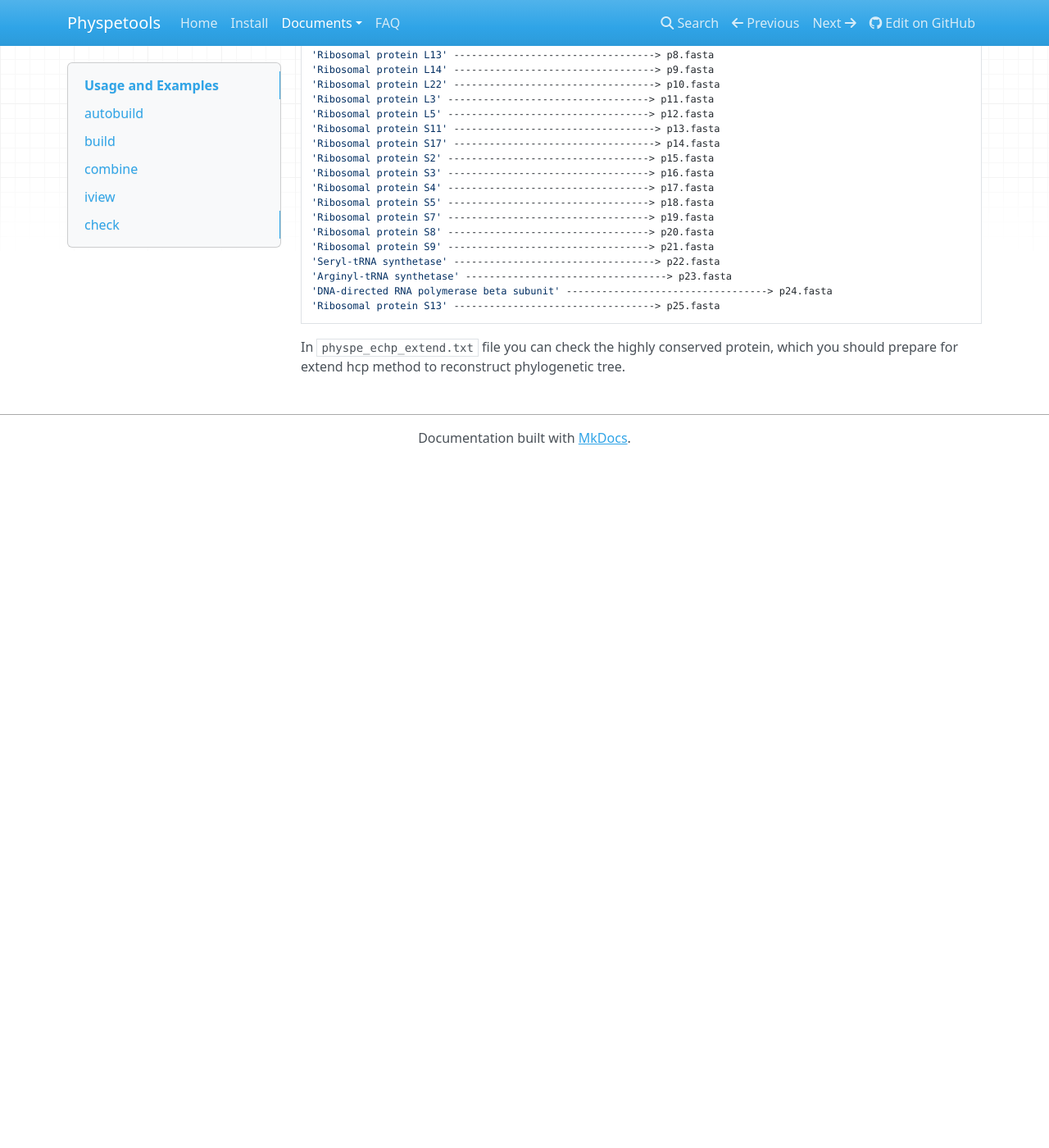
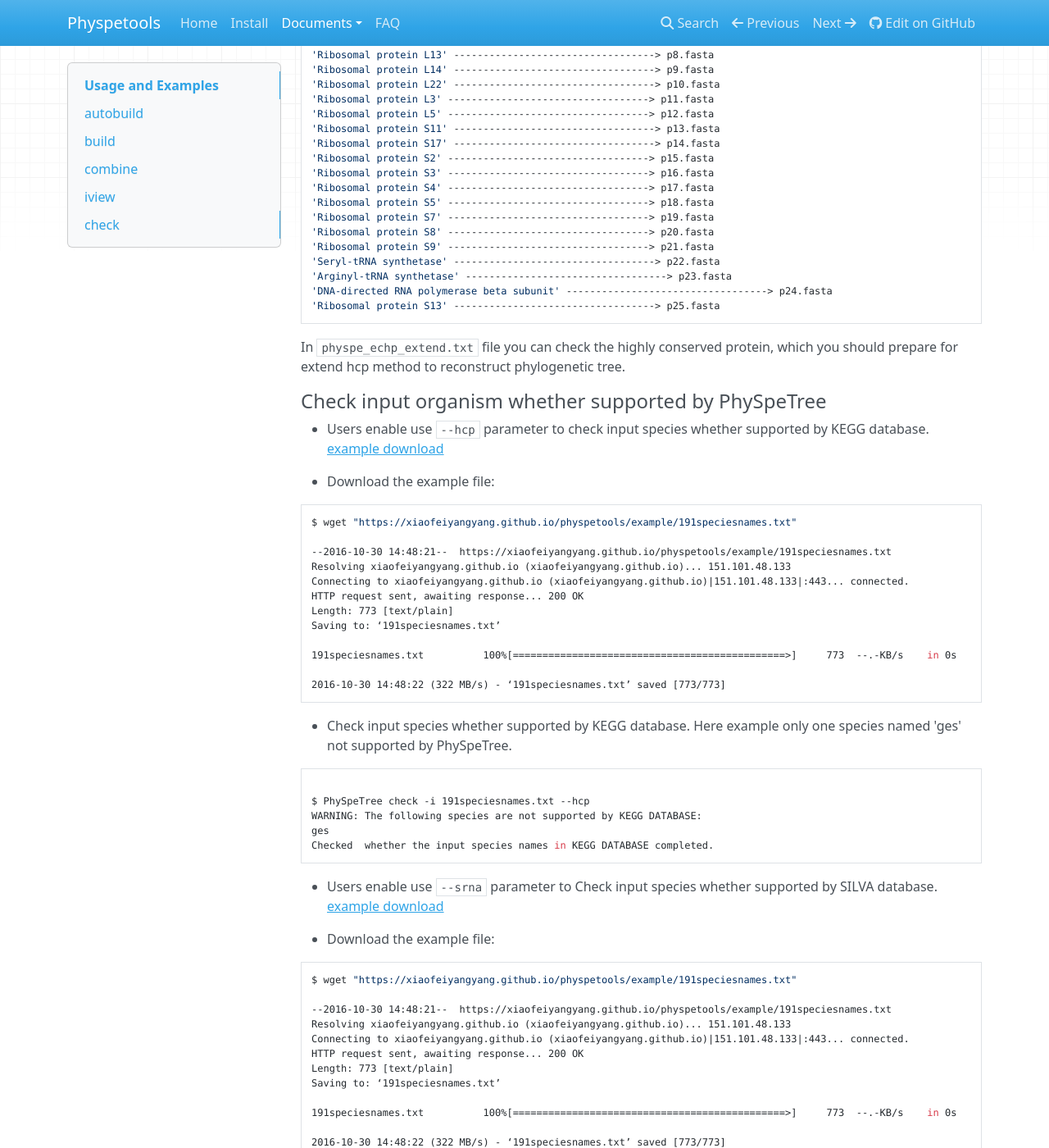
Before and after one commit to yangfangs/physpetools, an MkDocs documentation site: the page built from docs/docs/usage.md, in a window 1280 px wide and 1400 px high, scrolled down 18045 px. Shown: the whole window at 82% size. Built offline with MkDocs 1.6.1, drawn with Linux system fonts in a browser that asks for light colours; nearby versions of some CDN libraries; old or Windows-style settings are respelled for this version of MkDocs; before the commit the page ends 18607 px from its top, so only the background shows below that; some of the changed text lies outside the part shown.

Commit message:
update usage check module

````diff
--- a/docs/docs/usage.md
+++ b/docs/docs/usage.md
@@ -834,7 +834,7 @@ $ PhySpeTree check -i organism_example_list.txt --ehcp
 ### example
 
 
-#### check organism for extend autobuild
+#### Check organism for extend autobuild
 
 When users use `autobuild` to reconstruct phylogenetic tree with `--ehcp` method, you should prepare highly conserved proteins as extend proteins
 for auto build tree. You can determine what proteins to be prepared by the check command. Download example for check [organism_example_list.txt][1]
@@ -950,8 +950,96 @@ $ cat physpe_echp_extend.txt
 
 In `physpe_echp_extend.txt` file you can check the highly conserved protein, which you should prepare for extend hcp method to reconstruct phylogenetic tree.
 
+#### Check input organism whether supported by PhySpeTree
 
+* Users enable use `--hcp` parameter to check input species whether supported by KEGG database. [example download][6]
 
+* Download the example file:
+
+```bash
+$ wget "https://xiaofeiyangyang.github.io/physpetools/example/191speciesnames.txt"
+
+--2016-10-30 14:48:21--  https://xiaofeiyangyang.github.io/physpetools/example/191speciesnames.txt
+Resolving xiaofeiyangyang.github.io (xiaofeiyangyang.github.io)... 151.101.48.133
+Connecting to xiaofeiyangyang.github.io (xiaofeiyangyang.github.io)|151.101.48.133|:443... connected.
+HTTP request sent, awaiting response... 200 OK
+Length: 773 [text/plain]
+Saving to: ‘191speciesnames.txt’
+
+191speciesnames.txt          100%[==============================================>]     773  --.-KB/s    in 0s
+
+2016-10-30 14:48:22 (322 MB/s) - ‘191speciesnames.txt’ saved [773/773]
+```
+
+* Check input species whether supported by KEGG database. Here example only one species named 'ges' not supported by PhySpeTree.
+
+```bash
+
+$ PhySpeTree check -i 191speciesnames.txt --hcp
+WARNING: The following species are not supported by KEGG DATABASE:
+ges
+Checked  whether the input species names in KEGG DATABASE completed.
+```
+
+* Users enable use `--srna` parameter to Check input species whether supported by SILVA database. [example download][6]
+
+* Download the example file:
+
+```bash
+$ wget "https://xiaofeiyangyang.github.io/physpetools/example/191speciesnames.txt"
+
+--2016-10-30 14:48:21--  https://xiaofeiyangyang.github.io/physpetools/example/191speciesnames.txt
+Resolving xiaofeiyangyang.github.io (xiaofeiyangyang.github.io)... 151.101.48.133
+Connecting to xiaofeiyangyang.github.io (xiaofeiyangyang.github.io)|151.101.48.133|:443... connected.
+HTTP request sent, awaiting response... 200 OK
+Length: 773 [text/plain]
+Saving to: ‘191speciesnames.txt’
+
+191speciesnames.txt          100%[==============================================>]     773  --.-KB/s    in 0s
+
+2016-10-30 14:48:22 (322 MB/s) - ‘191speciesnames.txt’ saved [773/773]
+```
+
+* Check input species whether supported by SILVA database. Here example had 28 species not supported by PhySpeTree.
+
+```bash
+
+(progect) [yangfang@localhost test_check] $ PhySpeTree check -i 191speciesnames.txt --srna
+WARNING: The following species are not supported by SILVA DATABASE:
+neq
+ape
+tac
+mmp
+gla
+tps
+cho
+ddi
+spo
+aga
+tru
+mpu
+lin
+ban
+bce
+ljo
+san
+spg
+ges
+lis
+sco
+cdi
+mle
+wsu
+rpr
+bpe
+bpa
+ppr
+Checked  whether the input species names in SILVA DATABASE completed.
+```
+
+`NOTE:`
+
+* *For organisms not in the pre-built species list, PhySpeTree provides extend module (--echp or --esrn) for users to insert manually prepared files. *
 
 
 
@@ -961,3 +1049,4 @@ In `physpe_echp_extend.txt` file you can check the highly conserved protein, whi
 [3]: example/example_build_hcp.tar.gz
 [4]: example/example_build_srna.fasta
 [5]: example/example_combine_tree.tar.gz
+[6]: example/191speciesnames.txt
````
